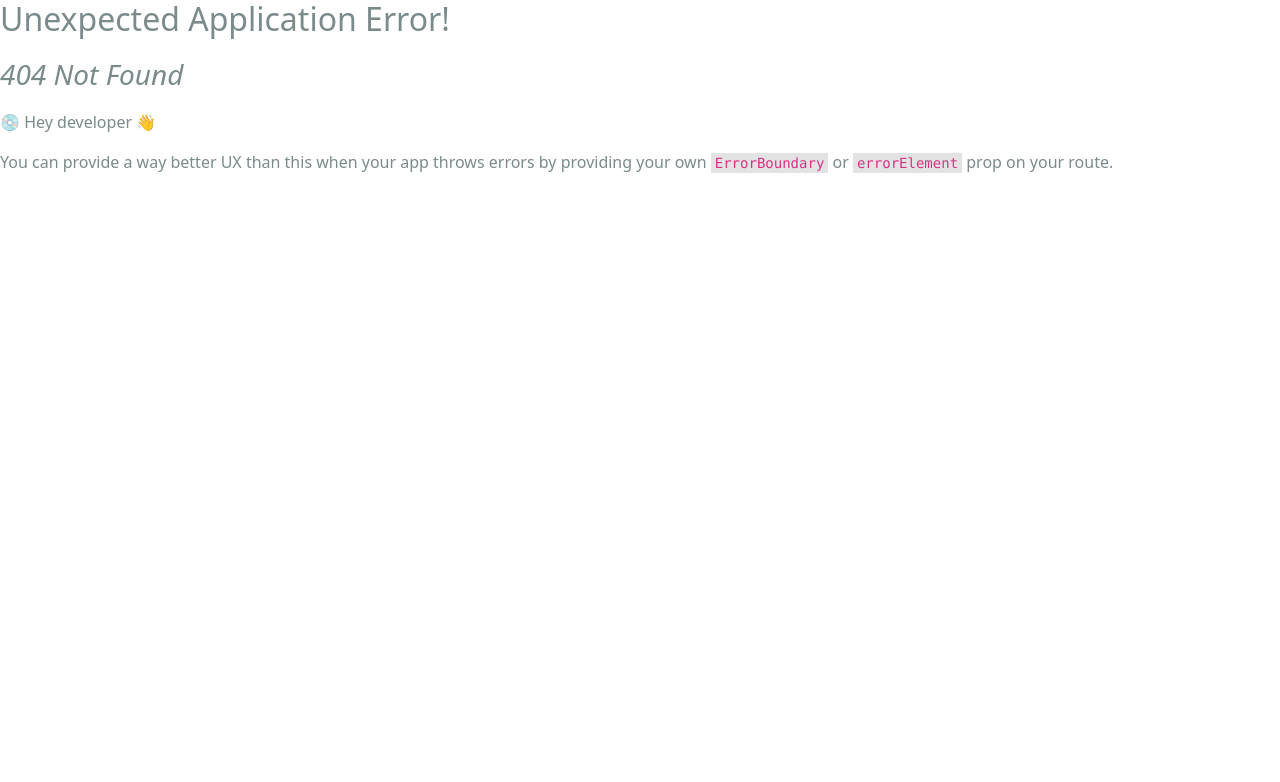
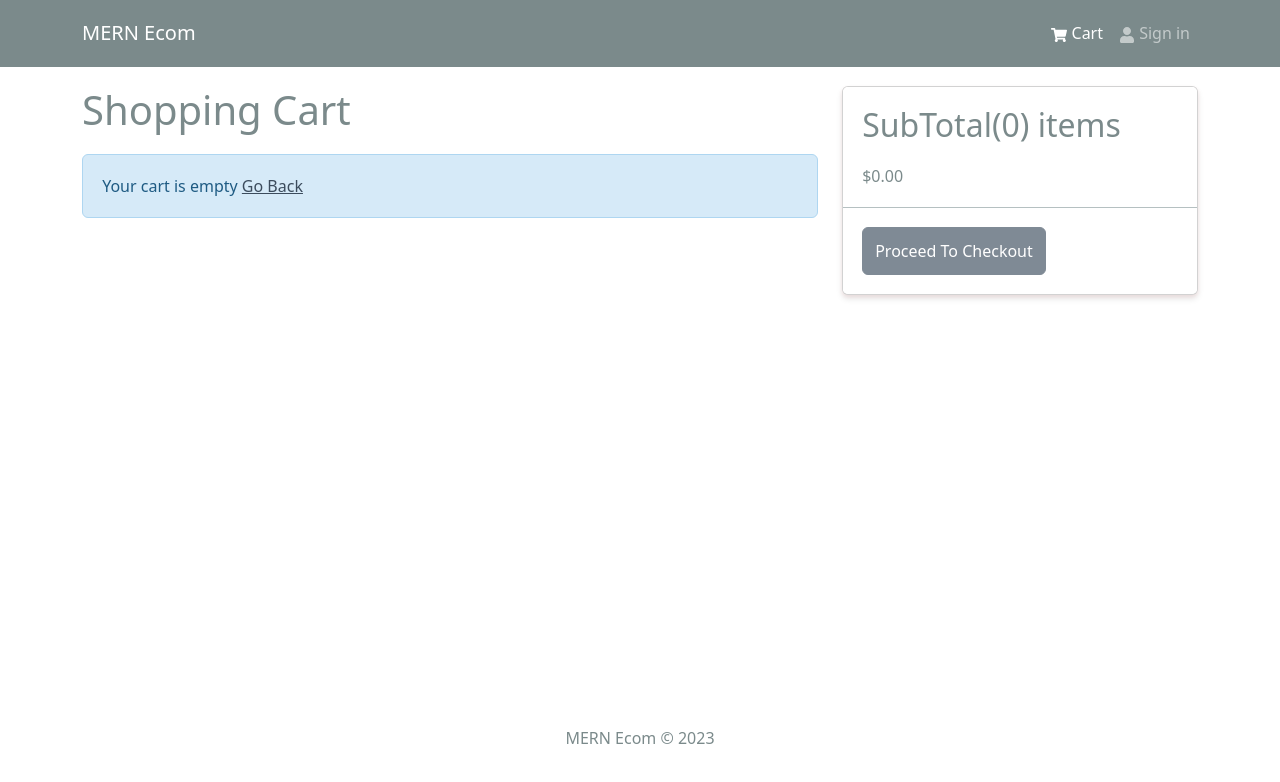
Before and after one commit to miasif/mern-ecommerce, a React (Vite) app in the folder frontend/: page /cart in a window 1280 px wide. Before the commit this address had no page. Shown: the top 782 px of the page. Built offline with nearby package versions, Linux system fonts and the light colour scheme.

Commit message:
cart functionality done

```diff
--- a/frontend/src/components/Header.jsx
+++ b/frontend/src/components/Header.jsx
@@ -1,7 +1,10 @@
-import { Navbar, Nav, Container } from "react-bootstrap";
+import { Navbar, Nav, Container, Badge } from "react-bootstrap";
 import { FaShoppingCart, FaUser } from "react-icons/fa";
+import { useSelector } from "react-redux";
 import { LinkContainer } from "react-router-bootstrap";
 function Header() {
+  const { cartItems } = useSelector((state) => state.cart);
+
   return (
     <header>
       <Navbar bg="dark" variant="dark" expand="lg" collapseOnSelect>
@@ -15,6 +18,11 @@
               <LinkContainer to="/cart">
                 <Nav.Link>
                   <FaShoppingCart /> Cart
+                  {cartItems.length > 0 && (
+                    <Badge pill bg="success" style={{ marginLeft: "5px" }}>
+                      {cartItems.reduce((a, c) => a + c.qty, 0)}
+                    </Badge>
+                  )}
                 </Nav.Link>
               </LinkContainer>
               <LinkContainer to="/login">
--- a/frontend/src/main.jsx
+++ b/frontend/src/main.jsx
@@ -14,12 +14,14 @@
 import ProductDetailsPage from "./pages/ProductDetailsPage.jsx";
 import { Provider } from "react-redux";
 import store from "./store.js";
+import CartPage from "./pages/CartPage.jsx";
 
 const router = createBrowserRouter(
   createRoutesFromElements(
     <Route path="/" element={<App />}>
       <Route index={true} path="/" element={<HomePage />} />
       <Route path="/product/:id" element={<ProductDetailsPage />} />
+      <Route path="/cart" element={<CartPage />} />
     </Route>
   )
 );
--- /dev/null
+++ b/frontend/src/pages/CartPage.jsx
@@ -0,0 +1,117 @@
+import React from "react";
+import {
+  Button,
+  Card,
+  Col,
+  FormControl,
+  Image,
+  ListGroup,
+  ListGroupItem,
+  Row,
+} from "react-bootstrap";
+import { useDispatch, useSelector } from "react-redux";
+import { Link, useNavigate } from "react-router-dom";
+import Message from "../components/Message";
+import { FaTrash } from "react-icons/fa";
+import { addToCart, removeFromCart } from "../redux/slices/cartSlice";
+
+function CartPage() {
+  const dispatch = useDispatch();
+  const navigate = useNavigate();
+  const cart = useSelector((state) => state.cart);
+  const { cartItems } = cart;
+  const addToCartHandler = async (product, qty) => {
+    dispatch(addToCart({ ...product, qty }));
+  };
+
+  const removeFromCartHandler = async (id) => {
+    dispatch(removeFromCart(id));
+  };
+
+  const checkoutHandler = () => {
+    navigate("/login?redirect=/shipping");
+  };
+
+  return (
+    <Row>
+      <Col md={8}>
+        <h1 style={{ marginBottom: "20px" }}>Shopping Cart</h1>
+        {cartItems.length === 0 ? (
+          <Message>
+            Your cart is empty <Link to="/">Go Back</Link>
+          </Message>
+        ) : (
+          <ListGroup variant="flush">
+            {cartItems.map((item) => (
+              <ListGroupItem key={item._id}>
+                <Row>
+                  <Col md={2}>
+                    <Image src={item.image} alt={item.name} fluid rounded />
+                  </Col>
+                  <Col md={3}>
+                    <Link to={`/product/${item._id}`}>{item.name}</Link>
+                  </Col>
+                  <Col md={2}> {item.price} </Col>
+                  <Col md={2}>
+                    {" "}
+                    <FormControl
+                      as="select"
+                      value={item.qty}
+                      onChange={(e) =>
+                        addToCartHandler(item, Number(e.target.value))
+                      }
+                    >
+                      {[...Array(item.countInStock).keys()].map((x) => (
+                        <option key={x + 1} value={x + 1}>
+                          {x + 1}
+                        </option>
+                      ))}
+                    </FormControl>
+                  </Col>
+
+                  <Col md={2}>
+                    <Button
+                      type="button"
+                      variant="light"
+                      onClick={() => removeFromCartHandler(item._id)}
+                    >
+                      <FaTrash />
+                    </Button>
+                  </Col>
+                </Row>
+              </ListGroupItem>
+            ))}
+          </ListGroup>
+        )}
+      </Col>
+      <Col md={4}>
+        <Card>
+          <ListGroup variant="flush">
+            <ListGroupItem>
+              <h2>
+                SubTotal(
+                {cartItems.reduce((acc, item) => acc + item.qty, 0)}) items
+              </h2>
+              $
+              {cartItems
+                .reduce((acc, item) => acc + item.qty * item.price, 0)
+                .toFixed(2)}
+            </ListGroupItem>
+            <ListGroupItem>
+              <Button
+                type="button "
+                className="btn-block"
+                disabled={cartItems.length === 0}
+                onClick={checkoutHandler}
+              >
+                Proceed To Checkout
+              </Button>
+            </ListGroupItem>
+          </ListGroup>
+        </Card>
+      </Col>
+    </Row>
+  );
+}
+
+export default CartPage;
--- a/frontend/src/pages/ProductDetailsPage.jsx
+++ b/frontend/src/pages/ProductDetailsPage.jsx
@@ -1,9 +1,11 @@
-import { Link, useParams } from "react-router-dom";
+import { Link, useNavigate, useParams } from "react-router-dom";
 import products from "../../products";
+import { useState } from "react";
 import {
   Button,
   Card,
   Col,
+  FormControl,
   Image,
   ListGroup,
   ListGroupItem,
@@ -13,15 +15,25 @@
 import { useGetProductDetailsQuery } from "../redux/slices/productSlice";
 import Loader from "../components/Loader";
 import Message from "../components/Message";
+import { addToCart } from "../redux/slices/cartSlice";
+import { useDispatch } from "react-redux";
 
 function ProductDetailsPage() {
   const { id: productId } = useParams();
+  const [qty, setQty] = useState(1);
+  const dispatch = useDispatch();
+  const navigate = useNavigate();
+
   const {
     data: product,
     isLoading,
     error,
   } = useGetProductDetailsQuery(productId);
 
+  const addToCartHandler = () => {
+    dispatch(addToCart({ ...product, qty }));
+    navigate("/cart");
+  };
   if (isLoading) {
     return <Loader />;
   }
@@ -68,6 +80,7 @@
                   </Col>
                 </Row>
               </ListGroupItem>
+
               <ListGroupItem>
                 <Row>
                   <Col>Status:</Col>
@@ -79,11 +92,33 @@
                 </Row>
               </ListGroupItem>
 
+              {product.countInStock > 0 && (
+                <ListGroupItem>
+                  <Row>
+                    <Col>Qty</Col>
+                    <Col>
+                      <FormControl
+                        as="select"
+                        value={qty}
+                        onChange={(e) => setQty(Number(e.target.value))}
+                      >
+                        {[...Array(product.countInStock).keys()].map((x) => (
+                          <option key={x + 1} value={x + 1}>
+                            {x + 1}
+                          </option>
+                        ))}
+                      </FormControl>
+                    </Col>
+                  </Row>
+                </ListGroupItem>
+              )}
+
               <ListGroupItem>
                 <Button
                   className="btn-block"
                   type="button"
                   disabled={product.countInStock === 0}
+                  onClick={addToCartHandler}
                 >
                   Add to Cart
                 </Button>
--- /dev/null
+++ b/frontend/src/redux/slices/cartSlice.js
@@ -0,0 +1,33 @@
+import { createSlice } from "@reduxjs/toolkit";
+import { updateCart } from "../../utils/cartUtils";
+
+const initialState = localStorage.getItem("cart")
+  ? JSON.parse(localStorage.getItem("cart"))
+  : { cartItems: [] };
+
+const cartSlice = createSlice({
+  name: "cart",
+  initialState,
+  reducers: {
+    addToCart: (state, action) => {
+      const item = action.payload;
+      const existItem = state.cartItems.find((x) => x._id === item._id);
+      if (existItem) {
+        state.cartItems = state.cartItems.map((x) =>
+          x._id === existItem._id ? item : x
+        );
+      } else {
+        state.cartItems = [...state.cartItems, item];
+      }
+
+      return updateCart(state);
+    },
+    removeFromCart: (state, action) => {
+      state.cartItems = state.cartItems.filter((x) => x._id !== action.payload);
+      return updateCart(state);
+    },
+  },
+});
+export const { addToCart, removeFromCart } = cartSlice.actions;
+
+export default cartSlice.reducer;
--- a/frontend/src/store.js
+++ b/frontend/src/store.js
@@ -1,9 +1,11 @@
 import { configureStore } from "@reduxjs/toolkit";
 import { apiSlice } from "./redux/slices/apiSlice";
+import cartSliceReducer from "./redux/slices/cartSlice.js";
 
 const store = configureStore({
   reducer: {
     [apiSlice.reducerPath]: apiSlice.reducer,
+    cart: cartSliceReducer,
   },
   middleware: (getDefaultMiddleware) =>
     getDefaultMiddleware().concat(apiSlice.middleware),
--- /dev/null
+++ b/frontend/src/utils/cartUtils.js
@@ -0,0 +1,23 @@
+export const addDecimals = (num) => {
+  return (Math.round(num * 100) / 100).toFixed(2);
+};
+
+export const updateCart = (state) => {
+  //items price
+  state.itemPrice = addDecimals(
+    state.cartItems.reduce((acc, item) => acc + item.price * item.qty, 0)
+  );
+  //shipping price (if order over $100 then free , else $10 shipping)
+  state.shippingPrice = addDecimals(state.itemPrice > 100 ? 0 : 10);
+
+  //Tax
+  state.taxPrice = addDecimals(Number((0.15 * state.itemPrice).toFixed(2)));
+  //total price
+  state.totalPrice = (
+    Number(state.itemPrice) +
+    Number(state.shippingPrice) +
+    Number(state.taxPrice)
+  ).toFixed(2);
+  localStorage.setItem("cart", JSON.stringify(state));
+  return state;
+};
```
